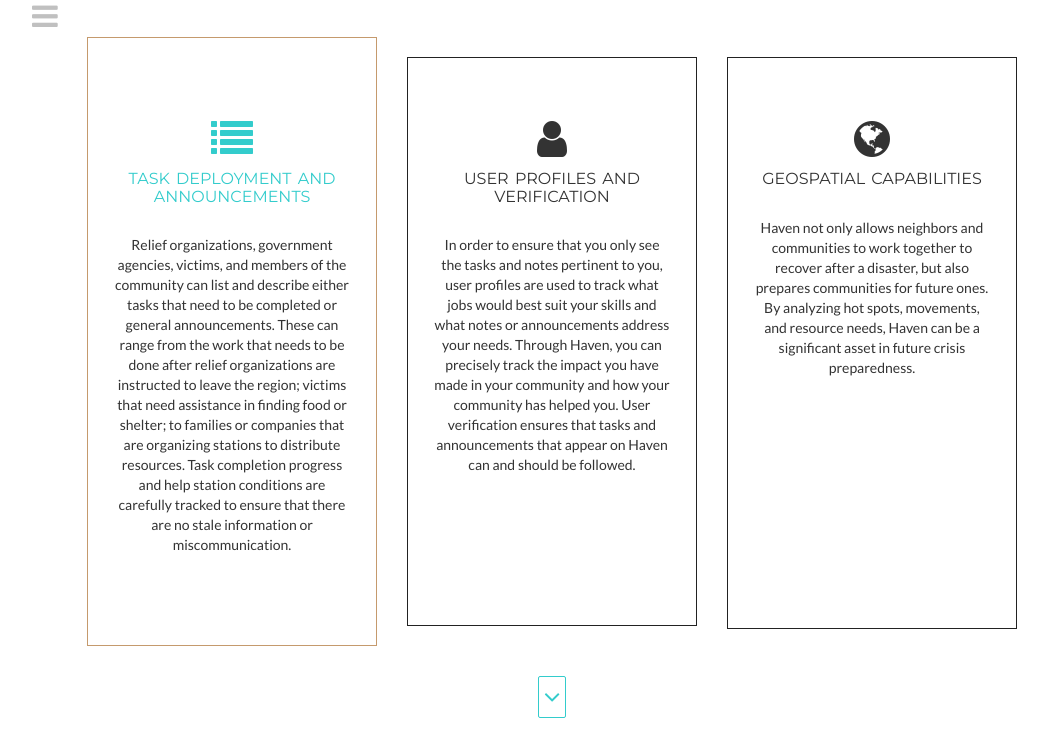
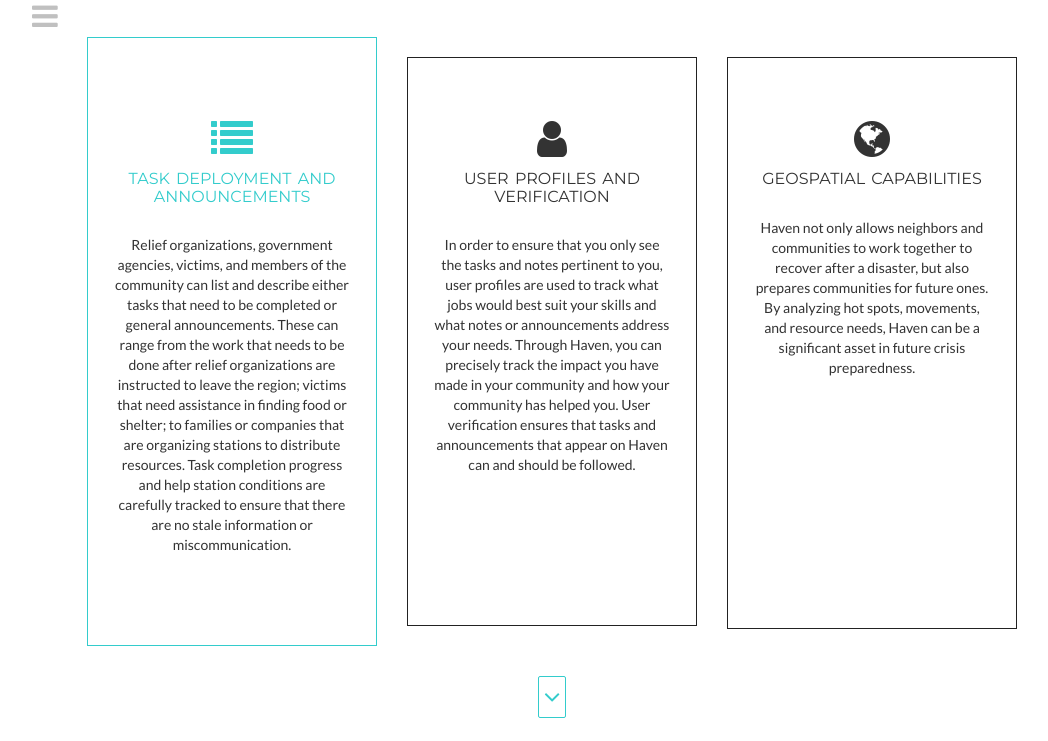
Before and after one commit to kcwijaya/haven-ad, a website: page index.html in a window 1280 px wide. In both pictures the pointer is over the element 319 px from the left and 2151 px from the top of the page. Shown: the part 1810-2551 px from the top of the page, without its empty margins (88-1136 px from the left). Drawn offline with nearby package versions, Linux system fonts and the light colour scheme.

Commit message:
changed to add style

```diff
--- a/css/style.css
+++ b/css/style.css
@@ -263,7 +263,7 @@
 	color: #33cccc;
 }
 .service:hover{
-	border-color: #c59a6d;
+	border-color: #33cccc;
 	margin-top: 0px;
 	margin-bottom: 0px;
 	cursor: pointer;
```
